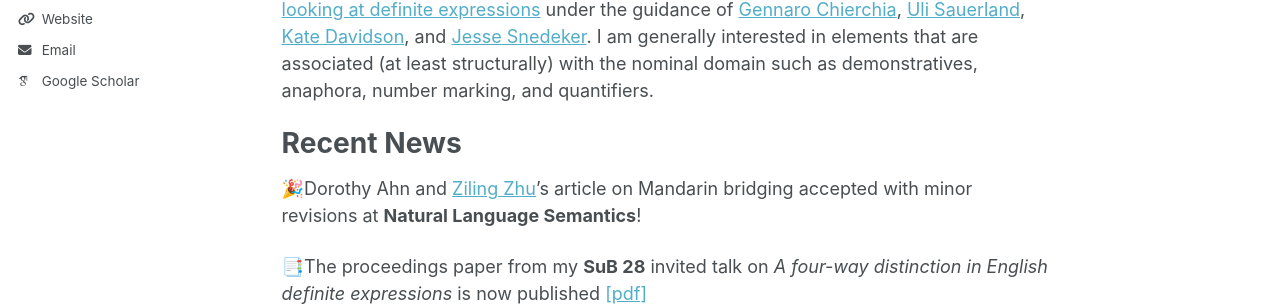
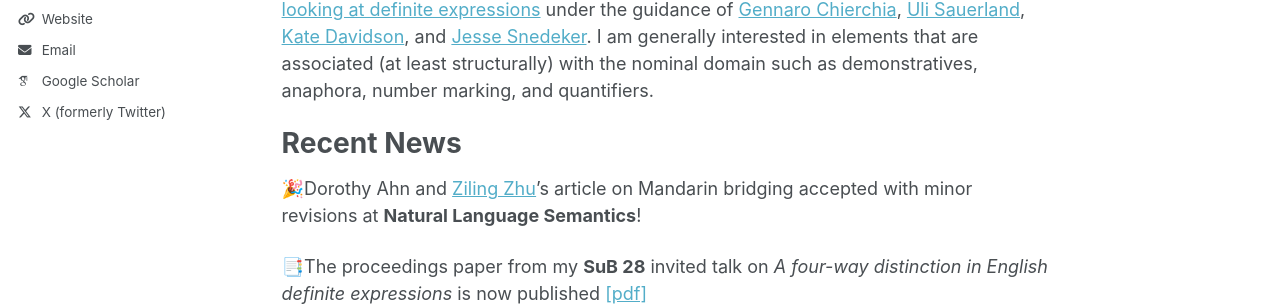
Before and after one commit to doroahn/doroahn.github.io, a Jekyll site: the page built from _pages/about.md, in a window 1280 px wide. Shown: the part 381-687 px from the top of the page. Built offline with Jekyll 4.4.1, drawn with Linux system fonts in a browser that asks for light colours; some web fonts are replaced; part of the change alters nothing that is shown.

Commit message:
Update _config.yml

```diff
--- a/_config.yml
+++ b/_config.yml
@@ -68,7 +68,7 @@ author:
   steam            : # Username
   telegram         : # URL
   tumblr           : # Username
-  twitter          : # Username for X / Twitter
+  twitter          :  ahn_dorothy
   vine             : # Username
   weibo            : # Username
   wikipedia        : # Username
```
